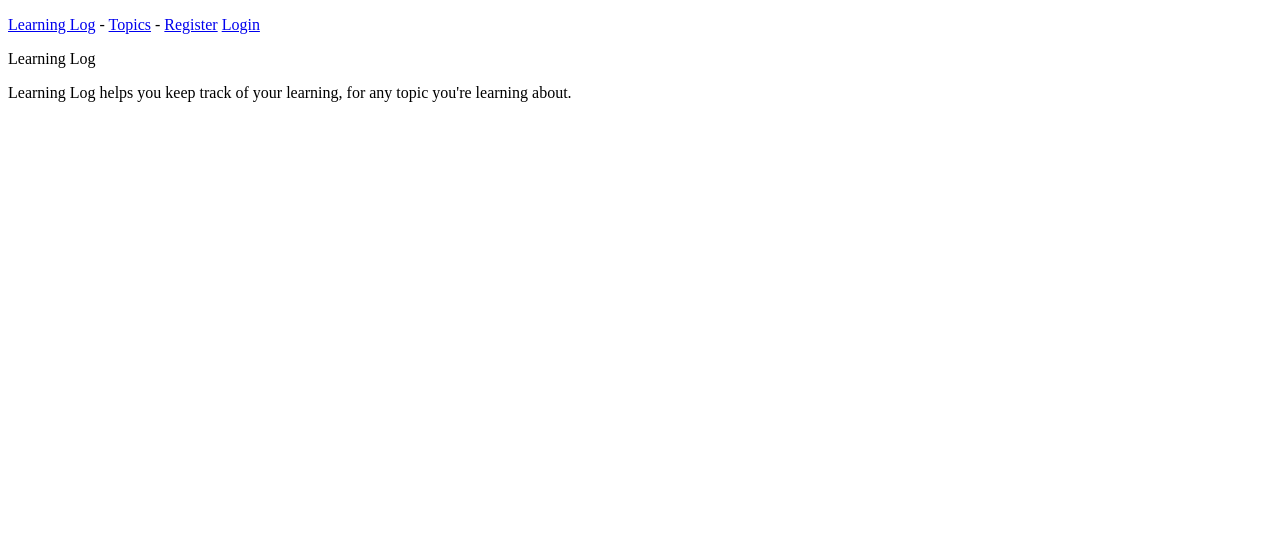
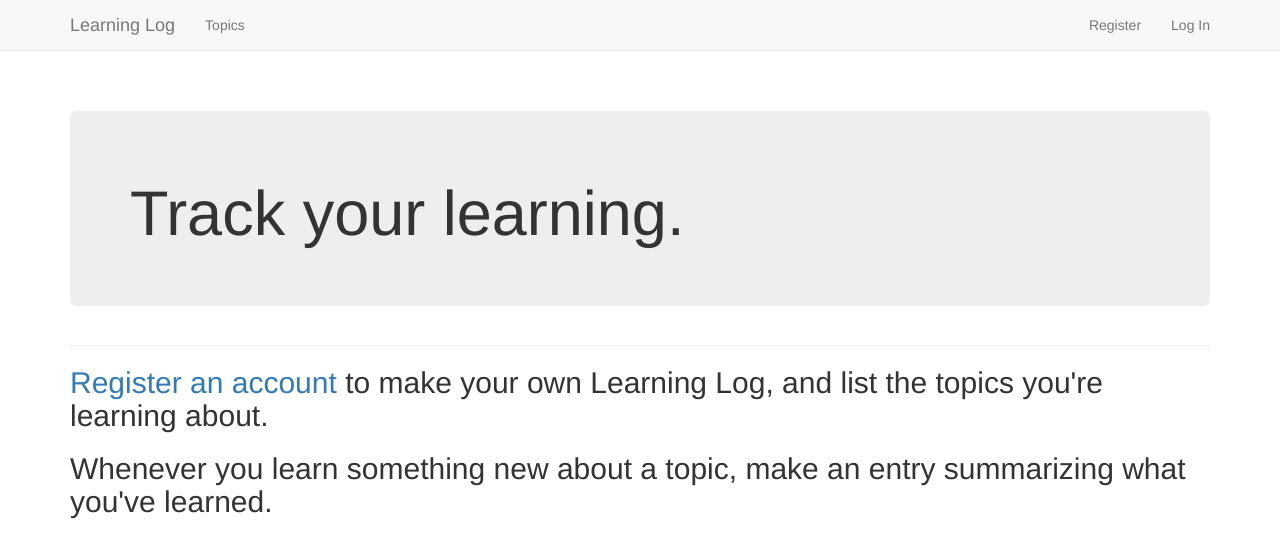
Before and after one commit to haakensonb/learning_log, a Django app: page / in a window 1280 px wide. Shown: the top 558 px of the page. Run offline with Django 3.2, Linux system fonts and the light colour scheme; some libraries are stand-ins or nearby versions.

Commit message:
Index styled

```diff
--- a/learning_logs/templates/learning_logs/base.html
+++ b/learning_logs/templates/learning_logs/base.html
@@ -1,24 +1,58 @@
-<!DOCTYPE html>
+{% load bootstrap3 %}
+
+<!doctype html>
 <html lang="en">
 <head>
     <meta charset="UTF-8">
+    <meta name="viewport"
+          content="width=device-width, initial-scale=1">
+    <meta http-equiv="X-UA-Compatible" content="IE=edge">
+
     <title>Learning Log</title>
+
+    {% bootstrap_css %}
+    {% bootstrap_javascript %}
+
 </head>
 <body>
+    <!-- Static Navbar -->
+    <nav class="navbar navbar-default navbar-static-top">
+        <div class="container">
 
-<p>
-    <a href="{% url 'learning_logs:index' %}">Learning Log</a> -
-    <a href="{% url 'learning_logs:topics' %}">Topics</a> -
-    {% if user.is_authenticated %}
-        Hello, {{ user.username }}.
-        <a href="{% url 'users:logout' %}">Logout</a>
-    {% else %}
-        <a href="{% url 'users:register' %}">Register</a>
-        <a href="{% url 'users:login' %}">Login</a>
-    {% endif %}
-</p>
+            <div class="navbar-header">
+                <button type="button" class="navbar-toggle collapsed"
+                    data-toggle="collapse" data-target="#navbar"
+                    aria-expanded="false" aria-controls="navbar"></button>
+                <a class="navbar-brand" href="{% url 'learning_logs:index' %}">Learning Log</a>
+            </div>
 
-{% block content %}{% endblock content %}
+            <div id="navbar" class="navbar-collapse collapse">
+                <ul class="nav navbar-nav">
+                    <li><a href="{% url 'learning_logs:topics' %}">Topics</a></li>
+                </ul>
+
+                <ul class="nav navbar-nav navbar-right">
+                    {% if user.is_authenticated %}
+                        <li><a>Hello, {{ user.username }}.</a></li>
+                        <li><a href="{% url 'users:logout' %}">Log Out</a></li>
+                    {% else %}
+                        <li><a href="{% url 'users:register' %}">Register</a></li>
+                        <li><a href="{% url 'users:login' %}">Log In</a></li>
+                    {% endif %}
+                </ul>
+            </div>
+        </div>
+    </nav>
+
+    <div class="container">
+        <div class="page-header">
+            {% block header %}{% endblock header %}
+        </div>
+
+        <div>
+            {% block content %}{% endblock content %}
+        </div>
+    </div>
 
 </body>
 </html>
--- a/learning_logs/templates/learning_logs/index.html
+++ b/learning_logs/templates/learning_logs/index.html
@@ -1,7 +1,18 @@
 {% extends "learning_logs/base.html" %}
 
+
+{% block header %}
+    <div class="jumbotron">
+        <h1>Track your learning.</h1>
+    </div>
+{% endblock header %}
+
 {% block content %}
-<p>Learning Log</p>
-
-<p>Learning Log helps you keep track of your learning, for any topic you're learning about.</p>
+    <h2>
+        <a href="{% url 'users:register' %}">Register an account</a> to make your own
+                    Learning Log, and list the topics you're learning about.
+    </h2>
+    <h2>
+        Whenever you learn something new about a topic, make an entry summarizing what you've learned.
+    </h2>
 {% endblock content %}
```
Also changed, not shown: learning_log/settings.py (+12 -0 lines).
